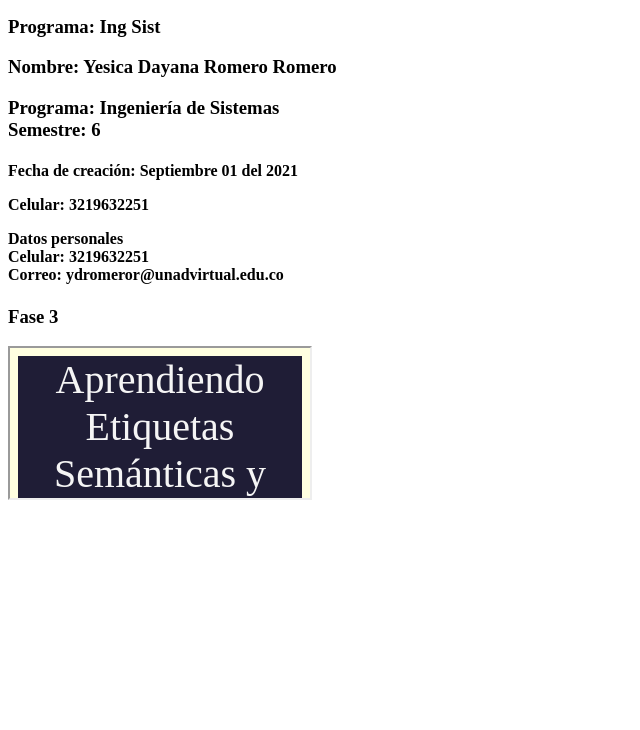
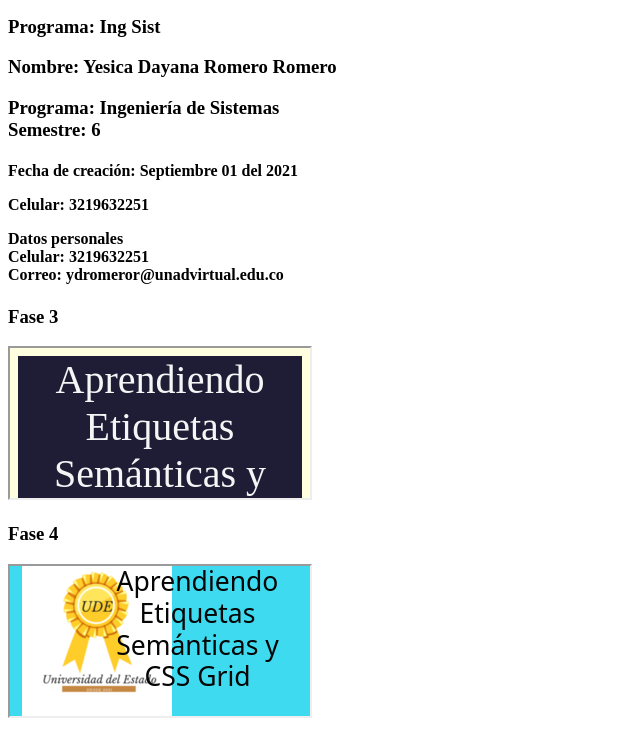
Before and after one commit to Yesica24/DSW-yesicaromero, a plain HTML site: page index.html in a window 1280 px wide. Shown: the part 105-835 px from the top of the page, without its empty margins (0-640 px from the left). Before the commit the page ends 800 px from the top, so only its background shows below. Drawn offline with nearby package versions, Linux system fonts and the light colour scheme.

Commit message:
index, agregar fase4

```diff
--- a/index.html
+++ b/index.html
@@ -23,3 +23,6 @@
     </h4>
     <h3>Fase 3</h3>
     <iframe src="fase3/index.html"></iframe>
+
+    <h3>Fase 4</h3>
+    <iframe src="fase4/index.html"></iframe>
```
